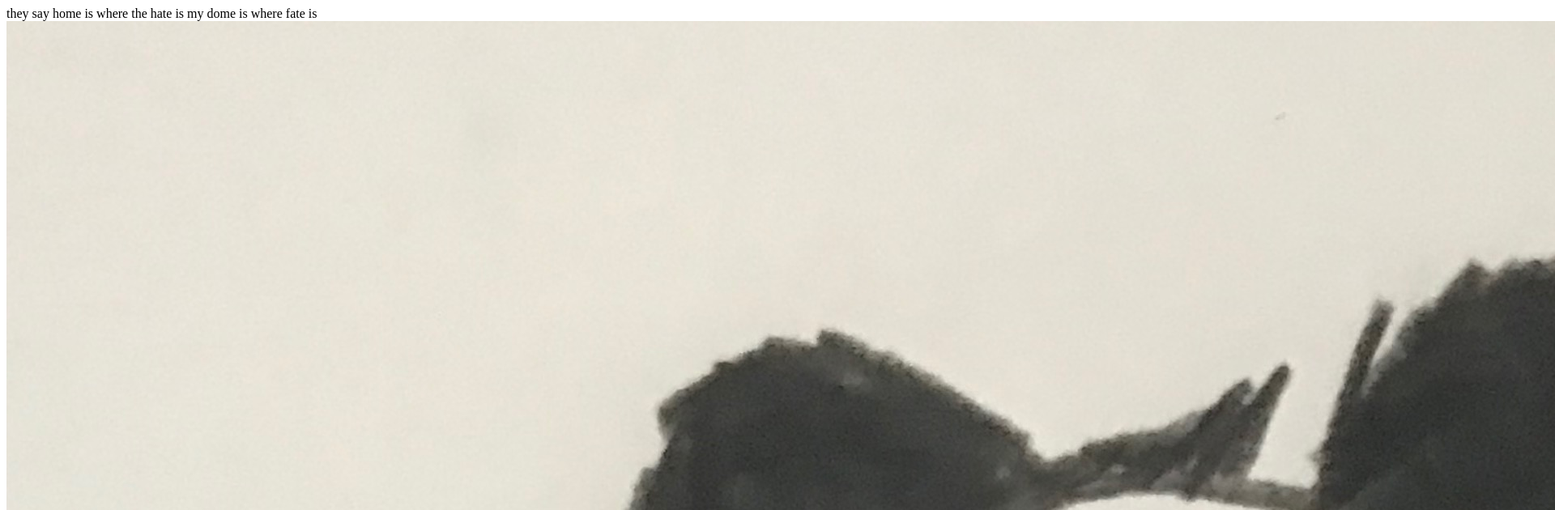
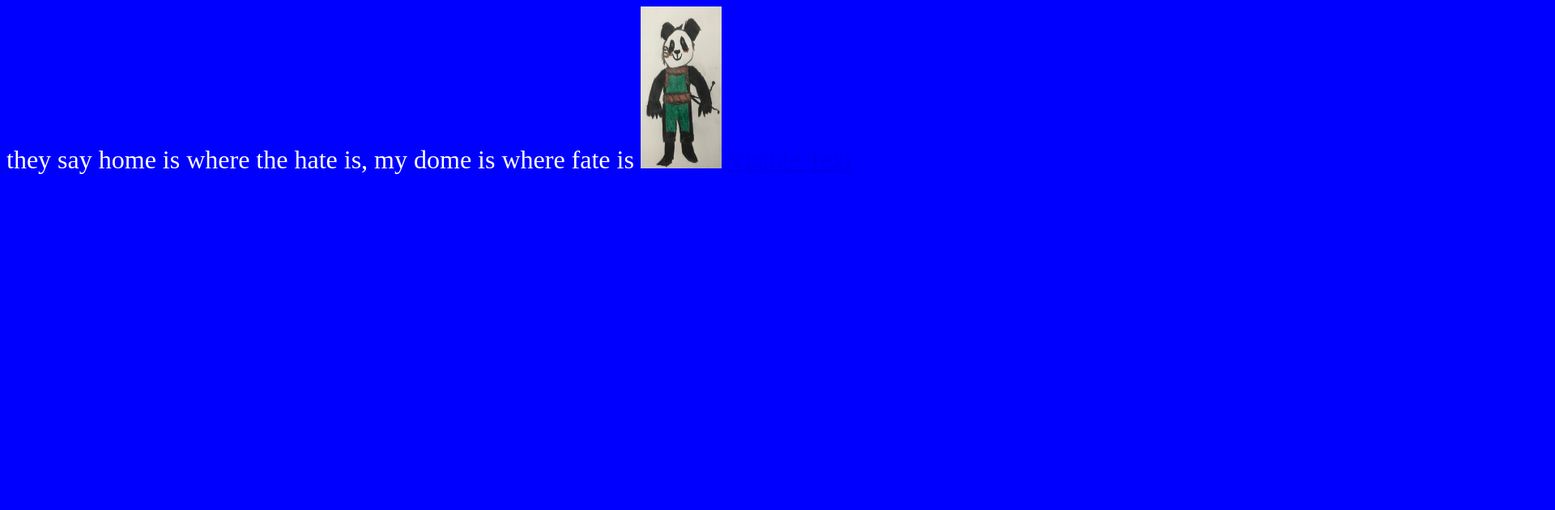
Before and after one commit to ezrajones08/practice, a plain HTML site: page index.html in a window 1280 px wide. Shown: the top 630 px of the page at 81% size, 1920 px wide, since content can reach past the window. Drawn offline with Linux system fonts and the light colour scheme.

Commit message:
Update index.html

```diff
--- a/index.html
+++ b/index.html
@@ -2,10 +2,17 @@
 <html>
 <head>
 <style>
+  body {
+    background-color: blue;
+    color: white;
+    font-size: 32px;
+    font-family: comic-sans;
+  }
 </style>
 </head>
   <body>
-    they say home is where the hate is my dome is where fate is
-    <img src="https://ezrajones08.github.io/practice/images/image1.jpeg">
+    they say home is where the hate is, my dome is where fate is
+    <img src="https://ezrajones08.github.io/practice/images/image1.jpeg" width="100" height="200">
+    <a href=https://www.desmos.com/scientific/>Visible Text</a>
   </body>
 </html>
```
